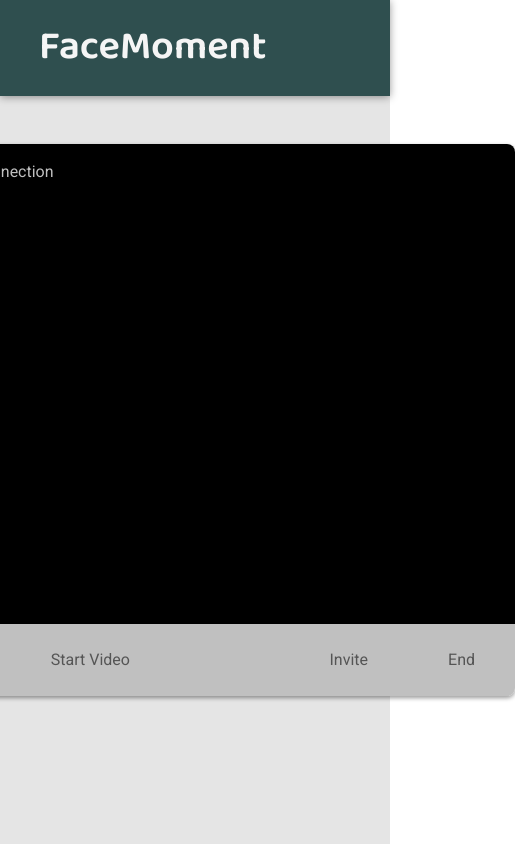
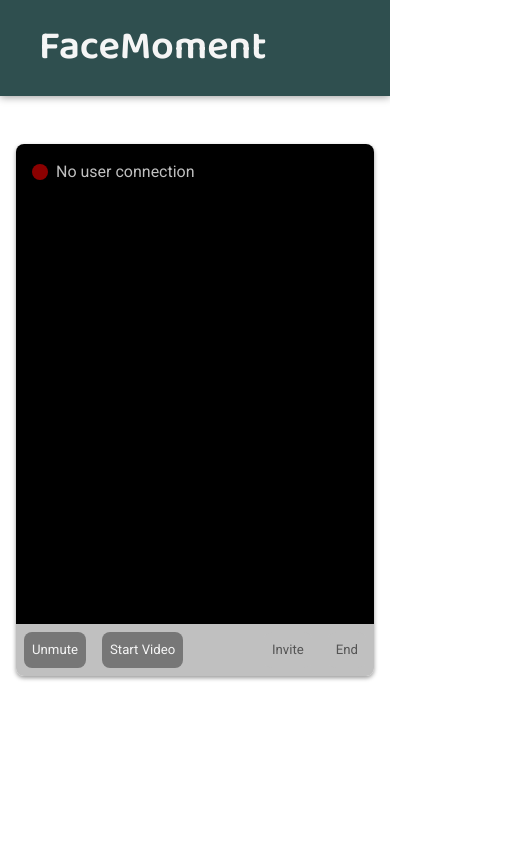
Before and after one commit to wj-kang/side-project-face-moment, a React (Create React App) app: page /room/13b56b64-14df-4efa-8edf-567d80291c27 in a window 390 px wide. Shown: the whole page, 515 px wide, since content can reach past the window. Built offline with nearby package versions, Linux system fonts and the light colour scheme; no server answers.

Commit message:
Update styling

```diff
--- a/src/Global.d.ts
+++ b/src/Global.d.ts
@@ -1 +1,6 @@
 declare module '*.module.css';
+
+declare module '*.png' {
+  const value: any;
+  export = value;
+}
--- a/src/components/common/snack-bar.module.css
+++ b/src/components/common/snack-bar.module.css
@@ -22,7 +22,7 @@
 }
 
 .snackbar.on {
-  z-index: 1;
+  z-index: 999;
   opacity: 1;
   margin-bottom: 5rem;
 }
--- a/src/components/layout/header.module.css
+++ b/src/components/layout/header.module.css
@@ -1,8 +1,6 @@
 .section {
-  position: fixed;
-  left: 0;
-  right: 0;
-  top: 0;
+  z-index: 999;
+  width: 100%;
   height: 6rem;
 
   display: flex;
--- a/src/components/layout/index.module.css
+++ b/src/components/layout/index.module.css
@@ -1,9 +1,5 @@
 .section {
   width: 100vw;
   height: 100vh;
-  background-color: #e5e5e5;
+  /* background-color: #e5e5e5; */
 }
-
-.section main {
-  /* padding-top: 6rem; */
-}
--- a/src/components/page-room/video-menu.module.css
+++ b/src/components/page-room/video-menu.module.css
@@ -9,16 +9,26 @@
 
 .btns button {
   outline: none;
-  background: none;
+  /* background: none; */
   border: none;
 
   border-radius: 0.5rem;
-  color: #555555;
   cursor: pointer;
   transition: all 150ms ease-in;
   padding: 1rem 2rem;
 
   margin: 0.5rem;
+}
+
+.btn__sound,
+.btn__video {
+  background: #777;
+  color: #f5f5f5;
+}
+.btn__invite,
+.btn__end {
+  background: #c0c0c0;
+  color: #555555;
 }
 
 .btn__sound:hover,
@@ -39,3 +49,10 @@
   color: #f5f5f5;
   opacity: 0.85;
 }
+
+@media (max-width: 40rem) {
+  .btns button {
+    padding: 0.5rem;
+    font-size: 0.825rem;
+  }
+}
--- a/src/components/page-room/video-section.module.css
+++ b/src/components/page-room/video-section.module.css
@@ -16,11 +16,11 @@
   justify-content: center;
   align-items: center;
 
-  min-height: 30rem;
+  height: 30rem;
 }
 
 .video__stream {
-  width: 100%;
+  height: 100%;
   object-fit: contain;
 }
 
@@ -36,6 +36,10 @@
   border-radius: 0.25rem;
   overflow: hidden;
 
+  display: flex;
+  justify-content: center;
+  align-items: center;
+
   box-shadow: 0 2px 4px rgba(0, 0, 0, 0.4);
   cursor: pointer;
 }
@@ -45,7 +49,8 @@
 }
 
 .video__stream__float {
-  width: 100%;
+  /* width: 100%; */
+  height: 100%;
   object-fit: contain;
 }
 
--- a/src/components/page-room/video-section.tsx
+++ b/src/components/page-room/video-section.tsx
@@ -40,8 +40,10 @@
     const peerVideoSrc = peerVideo.srcObject;
     myVideo.id = 'video__peer';
     myVideo.srcObject = peerVideoSrc;
+    myVideo.muted = false;
     peerVideo.id = 'video__my';
     peerVideo.srcObject = myVideoSrc;
+    peerVideo.muted = true;
   }
 
   return (
@@ -61,11 +63,23 @@
           )}
         </div>
 
-        <video id="video__peer" autoPlay={true} playsInline={true} className={styles.video__stream}></video>
+        <video
+          id="video__peer"
+          autoPlay={true}
+          playsInline={true}
+          muted={false}
+          className={styles.video__stream}
+        ></video>
 
         <div className={styles.float__container} onClick={handleChangeVideoPosition}>
           <FlipIcon width="1rem" height="1rem" />
-          <video id="video__my" autoPlay={true} playsInline={true} className={styles.video__stream__float}></video>
+          <video
+            id="video__my"
+            autoPlay={true}
+            playsInline={true}
+            muted={true}
+            className={styles.video__stream__float}
+          ></video>
         </div>
       </div>
       <VideoMenu //
--- a/src/pages/home.module.css
+++ b/src/pages/home.module.css
@@ -1,9 +1,9 @@
 .page__container {
-  height: 100vh;
-  /* padding-top: 6rem; */
+  padding-top: 8rem;
 }
 
 .container {
+  min-width: 25rem;
   width: 100%;
   height: 85%;
   max-width: 60rem;
@@ -11,11 +11,11 @@
   display: flex;
   justify-content: center;
   align-items: center;
-  gap: 4rem;
+  gap: 3rem;
 }
 
 .left_box {
-  width: 50%;
+  width: 40%;
   display: flex;
   flex-direction: column;
   justify-content: center;
@@ -62,8 +62,38 @@
 }
 
 .right_box {
-  /* width: 720px; */
-  width: 50%;
-  background: #c0c0c0;
+  width: 100%;
   border-radius: 0.75rem;
 }
+
+@media (max-width: 60rem) {
+  .page__container {
+    padding-top: 3rem;
+  }
+
+  .container {
+    flex-direction: column-reverse;
+  }
+
+  .left_box {
+    width: 100%;
+    align-items: center;
+  }
+
+  .left_box h1 {
+    margin-top: -1rem;
+    font-size: 3rem;
+  }
+
+  .left_box h3 {
+    font-size: 1.5rem;
+    margin: 0;
+  }
+
+  .left_box div {
+    font-size: 1.25rem;
+  }
+  .right_box {
+    width: 65%;
+  }
+}
--- a/src/pages/home.tsx
+++ b/src/pages/home.tsx
@@ -1,7 +1,7 @@
 import { Link } from 'react-router-dom';
 import { getUUID } from '../utils/uuid';
 import styles from './home.module.css';
-import { useEffect } from 'react';
+import mockup from '../assets/mockup.png';
 
 function HomePage() {
   // useEffect(() => {}, []);
@@ -21,7 +21,9 @@
               </Link>
             </div>
           </div>
-          <div className={styles.right_box}>img</div>
+          <div className={styles.right_box}>
+            <img src={mockup} alt="mockup" />
+          </div>
         </div>
       </section>
     </>
--- a/src/pages/room.module.css
+++ b/src/pages/room.module.css
@@ -1,12 +1,18 @@
 .page__container {
   width: 100%;
-  padding-top: 6rem;
-
   display: flex;
   justify-content: center;
 }
 
 .section__container {
-  min-width: 40rem;
+  width: 40rem;
   margin-top: 3rem;
 }
+
+@media (max-width: 40rem) {
+  .section__container {
+    width: 100%;
+    min-width: 22rem;
+    padding: 0 1rem;
+  }
+}
```
Also changed, not shown: src/assets/mockup.png (added), 1 other file (tests, documents, lock files or other folders).
